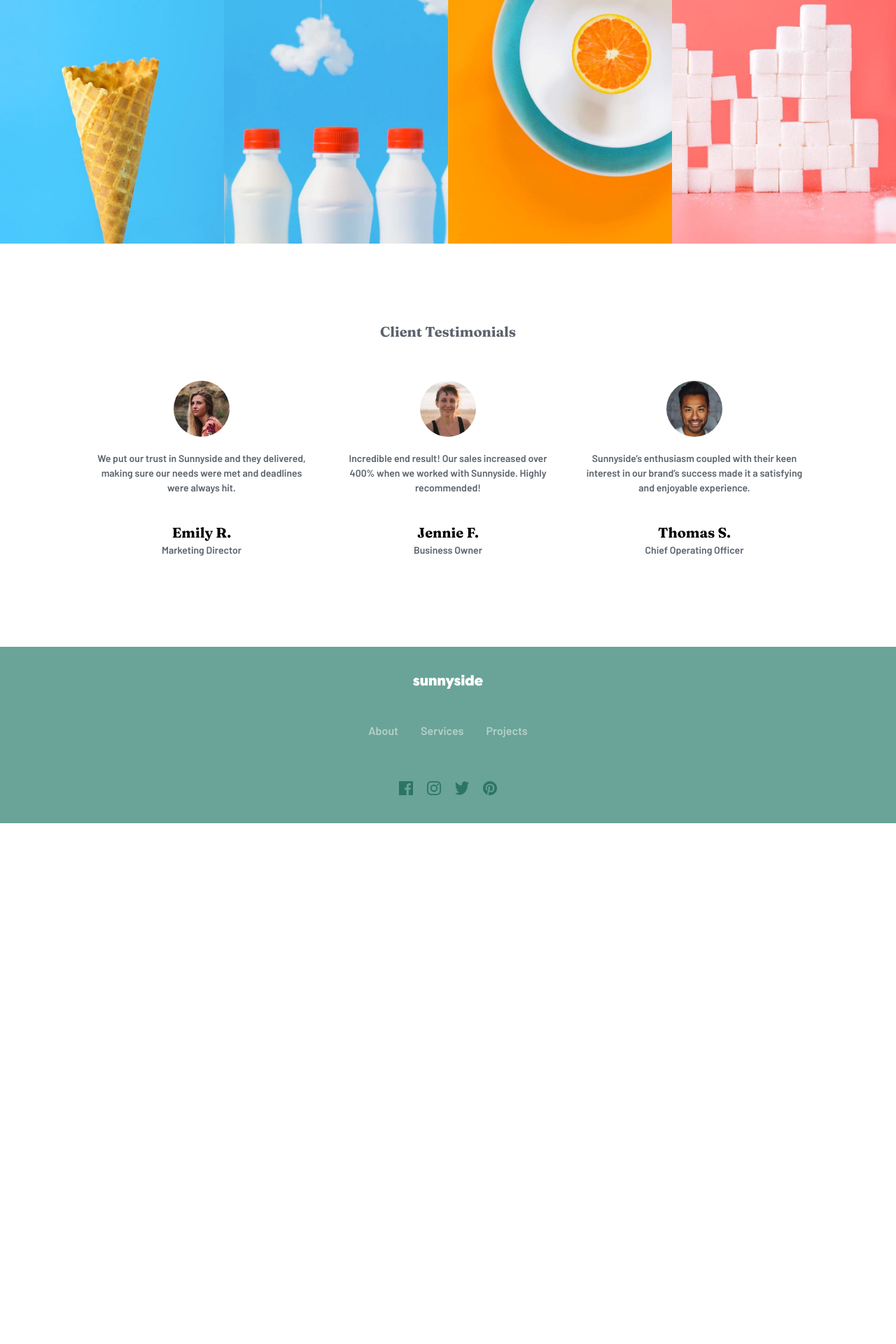
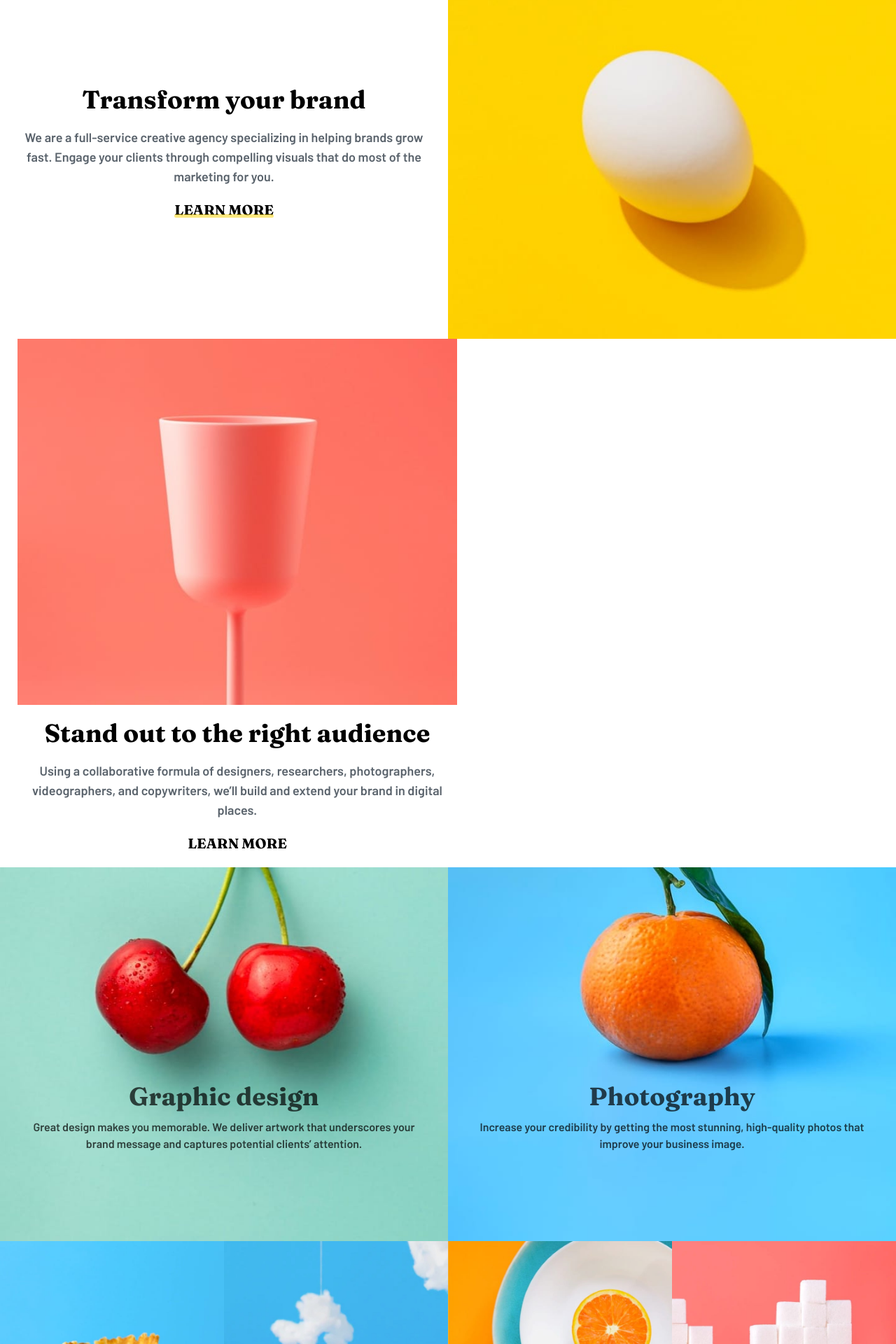
Before and after one commit to Gadd88/react, a React (Vite) app in the folder 08-landing-sunnyside/: page / in a window 1280 px wide. Shown: the part 760-2680 px from the top of the page at 70% size. Before the commit the page ends 1936 px from the top, so only its background shows below. Built offline with nearby package versions, Linux system fonts and the light colour scheme.

Commit message:
finished responsive

```diff
--- a/08-landing-sunnyside/src/App.jsx
+++ b/08-landing-sunnyside/src/App.jsx
@@ -1,4 +1,3 @@
-import Body from "./components/Body"
 import Footer from "./components/Footer"
 import Header from "./components/Header"
 import Main from "./components/Main"
@@ -10,7 +9,6 @@ function App() {
     <>
       <Header/>
       <Main/>
-      <Body/>
       <Footer/>
     </>
   )
--- a/08-landing-sunnyside/src/components/Body.jsx
+++ b/08-landing-sunnyside/src/components/Body.jsx
@@ -7,8 +7,8 @@ import cone_desk from '../../src/assets/images/desktop/image-gallery-cone.jpg'
 import milk_desk from '../../src/assets/images/desktop/image-gallery-milkbottles.jpg'
 import orange_desk from '../../src/assets/images/desktop/image-gallery-orange.jpg'
 import sugar_desk from '../../src/assets/images/desktop/image-gallery-sugarcubes.jpg'
-import BodyRow from '../../../04-proyecto-seguros/src/components/BodyRow'
-import BodyRow2 from '../../../04-proyecto-seguros/src/components/BodyRow2'
+import BodyRow from './BodyRow'
+import BodyRow2 from './BodyRow2'
 
 
 const Body = () => {
@@ -19,16 +19,20 @@ const Body = () => {
                 title='Transform your brand'
                 text='We are a full-service creative agency specializing in helping brands grow fast.
                 Engage your clients through compelling visuals that do most of the marketing for you.'
-                img={egg}/>
+                img={egg}
+                color='yellow'
+                />
         </div>
         <div className="w-full flex flex-row-reverse">
             <BodyRow
                 title='Stand out to the right audience'
                 text='Using a collaborative formula of designers, researchers, photographers, videographers, and copywriters, we’ll build and extend your brand in digital places.'
                 img={coup}
+                color='soft-red'
+                reverse='row-reverse'
                 />
         </div>
-        <div className="w-full flex">
+        <div className="w-full flex flex-col sm:flex-row">
             <BodyRow2
                 title='Graphic design'
                 text='Great design makes you memorable. We deliver artwork that underscores your brand message and captures potential clients’ attention.'
@@ -38,7 +42,7 @@ const Body = () => {
                 text='Increase your credibility by getting the most stunning, high-quality photos that improve your business image.'
                 img={orange}/>
         </div>
-        <div className="row4 w-full grid grid-cols-4">
+        <div className="row4 w-full grid grid-cols-2 sm:grid-cols-4">
             <img src={cone_desk} alt="" />
             <img src={milk_desk} alt="" />
             <img src={orange_desk} alt="" />
--- /dev/null
+++ b/08-landing-sunnyside/src/components/BodyRow.jsx
@@ -0,0 +1,25 @@
+
+
+const BodyRow = ({title, text, img, color, reverse }) => {
+  return (
+    <article className={`flex flex-col-reverse sm:flex-${reverse? reverse : 'row'}`}>
+        <div className="flex flex-col items-center text-center gap-5 p-5 sm:w-1/2 sm:justify-center">
+            <h2 className="font-fraunces text-4xl sm:text-xl md:text-4xl">
+                {title}
+            </h2>
+            <p className="text-very-dark-grayish-blue sm:text-sm md:text-lg">
+                {text}
+            </p>
+            <p className={`font-fraunces uppercase relative group cursor-pointer sm:text-sm md:text-xl`}>
+                Learn more
+                <span className={`absolute w-full h-[5px] bg-${color ? color : 'yellow'} top-5 left-0 rounded-full opacity-50 group-hover:opacity-100`}></span>
+            </p>
+        </div>
+        <div className="sm:w-1/2">
+            <img src={img} alt="" />
+        </div>
+    </article>
+  )
+}
+
+export default BodyRow
--- /dev/null
+++ b/08-landing-sunnyside/src/components/BodyRow2.jsx
@@ -0,0 +1,25 @@
+
+
+const BodyRow2 = ({title, img, text}) => {
+  return (
+    <div className="w-full relative h-[100vh] sm:w-[50%] sm:h-full">
+        <img src={img} alt="fruit" className="h-full object-cover sm:object-contain relative "/>
+        <div className='absolute bottom-[10px] text-center opacity-70 flex flex-col justify-center items-center gap-3 p-10 sm:justify-start sm:top-3/5 sm:p-7 md:p-10 md:top-1/2'>
+            <h2 className='text-2xl font-fraunces sm:text-base lg:text-4xl'>
+                {title}
+            </h2>
+            <p className='text-xl sm:text-xs lg:text-base'>
+                {text}
+            </p>
+        </div>
+    </div>
+  )
+}
+
+export default BodyRow2
+
+//text-center w-[350px] flex flex-col gap-5 justify-center absolute opacity-60 left-0 right-0 mx-auto bottom-6 lg:bottom-16 border-2 h-[100px]
+
+//text-xl lg:text-3xl font-fraunces
+
+//text-sm lg:text-base text-center
--- a/08-landing-sunnyside/src/components/Footer.jsx
+++ b/08-landing-sunnyside/src/components/Footer.jsx
@@ -16,10 +16,10 @@ const Footer = () => {
             </ul>
         </nav>
         <div className="socials flex gap-5 mt-5">
-            <img src={facebook} alt="facebook" className='cursor-pointer hover:fill-white'/>
-            <img src={instagram} alt="instagram" className='cursor-pointer hover:fill-white'/>
-            <img src={twitter} alt="twitter" className='cursor-pointer hover:fill-white'/>
-            <img src={pinterest} alt="pinterest" className='cursor-pointer hover:fill-white'/>
+            <img src={facebook} alt="facebook" className='cursor-pointer hover:fill-white transition-all duration-200 hover:scale-125'/>
+            <img src={instagram} alt="instagram" className='cursor-pointer hover:fill-white transition-all duration-200 hover:scale-125'/>
+            <img src={twitter} alt="twitter" className='cursor-pointer hover:fill-white transition-all duration-200 hover:scale-125'/>
+            <img src={pinterest} alt="pinterest" className='cursor-pointer hover:fill-white transition-all duration-200 hover:scale-125'/>
         </div>
     </footer>
   )
--- a/08-landing-sunnyside/src/components/Main.jsx
+++ b/08-landing-sunnyside/src/components/Main.jsx
@@ -1,7 +1,7 @@
 import header_mobile from '../../src/assets/images/mobile/image-header.jpg'
 import header_desk from '../../src/assets/images/desktop/image-header.jpg'
 import arrow from '../../src/assets/images/icon-arrow-down.svg'
-
+import Body from "./Body"
 
 
 const Main = () => {
@@ -10,13 +10,14 @@ const Main = () => {
     <main>
         <picture>
             <source media='(max-width:640px)' srcSet={header_mobile}/>
-            <source media='(min-width:641px)' srcSet={header_desk}/>
+            <source media='(min-width:639px)' srcSet={header_desk}/>
             <img src={header_mobile} alt="background" />
         </picture>
-        <picture className='absolute top-[45%] left-[50%]'>
+        <h1 className='uppercase font-fraunces absolute text-5xl text-white top-[20%] text-center sm:text-3xl sm:p-10 sm:w-full sm:top-[10%] md:text-5xl md:top-[25%]'>We are creative</h1>
+        <picture className='absolute top-[50%] left-[50%] sm:top-[25%] md:top-[40%]'>
           <img src={arrow} alt="" />
         </picture>
-
+        <Body/>
     </main>
   )
 }
--- a/08-landing-sunnyside/src/components/Navbar.jsx
+++ b/08-landing-sunnyside/src/components/Navbar.jsx
@@ -20,8 +20,8 @@ const Navbar = () => {
             <li className='cursor-pointer transition-all duration-300 hover:scale-125'>Projects</li>
             <li className='cursor-pointer bg-yellow w-[140px] h-[56px] grid place-content-center rounded-full uppercase font-fraunces text-very-dark-desaturated-blue sm:bg-white sm:w-[100px] sm:h-[40px] hover:bg-yellow'>Contact</li>
         </ul>
-        <div>
-            <img src={burguer} alt="menu" className='cursor-pointer sm:hidden' onClick={handleClick}/>
+        <div className='flex justify-end'>
+            <img src={burguer} alt="menu" className='cursor-pointer sm:hidden relative' onClick={handleClick}/>
         </div>
     </nav>
   )
--- a/08-landing-sunnyside/src/components/Testimon.jsx
+++ b/08-landing-sunnyside/src/components/Testimon.jsx
@@ -2,11 +2,11 @@
 
 const Testimon = ({name, position, text, pic}) => {
   return (
-    <article className="testimonial flex flex-col justify-between items-center p-4 transition-all duration-300 hover:scale-110">
+    <article className="testimonial flex flex-col justify-between items-center p-4 transition-all duration-300 hover:scale-110 sm:p-2 sm:justify-start h-full md:p-5 lg:px-10">
         <figure>
-            <img src={pic} alt="" className='rounded-full w-20 mb-5'/>
+            <img src={pic} alt="" className='rounded-full w-20 mb-3 sm:mb-2 lg:mb-4'/>
         </figure>
-        <p className='mb-10'>
+        <p className='mb-7 sm:mb-5 sm:text-xs'>
             {text}
         </p>
         <h4 className='text-xl font-fraunces text-black'>
--- a/08-landing-sunnyside/src/components/Testimonials.jsx
+++ b/08-landing-sunnyside/src/components/Testimonials.jsx
@@ -6,11 +6,11 @@ import Testimon from './Testimon'
 
 const Testimonials = () => {
   return (
-    <section className="flex flex-col text-center p-28 font-barlow text-[14px] text-very-dark-grayish-blue">
+    <section className="flex flex-col text-center p-15 sm:p-10 md:p-5 font-barlow text-[14px] text-very-dark-grayish-blue">
         <h2 className='text-xl text-very-dark-grayish-blue font-fraunces mb-10'>
             Client Testimonials
         </h2>
-        <div className="testimonials grid grid-cols-3">
+        <div className="testimonials grid grid-cols-1 sm:grid-cols-3">
             <Testimon
                 name='Emily R.'
                 position='Marketing Director'
```
Also changed, not shown: 1 other file (tests, documents, lock files or other folders).
